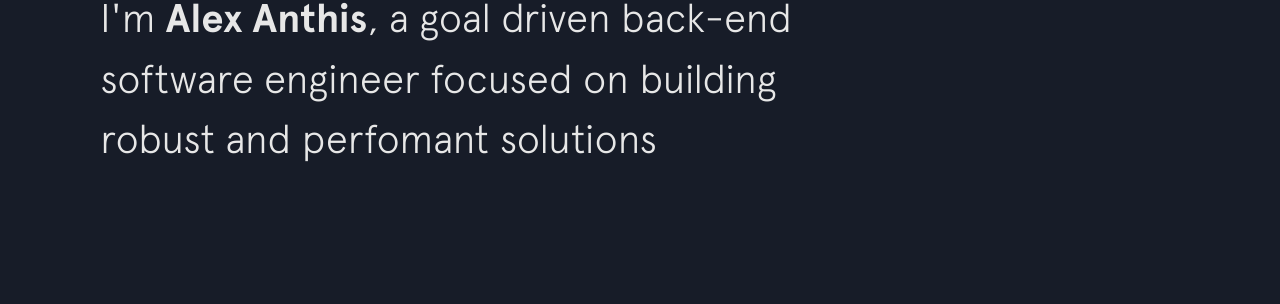
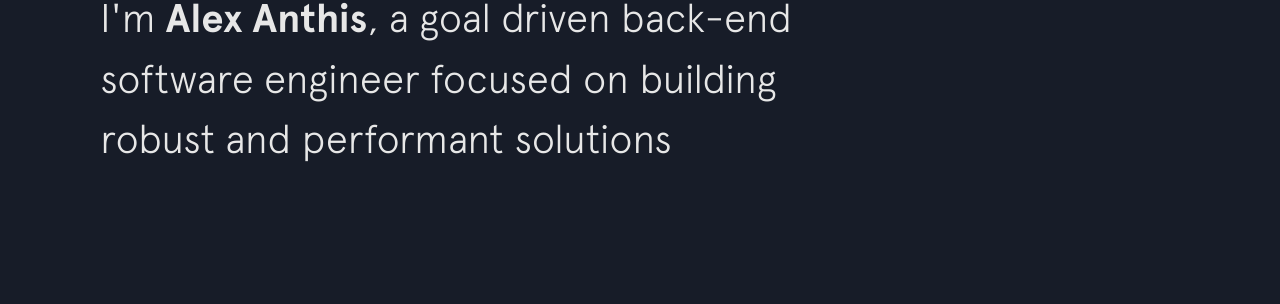
Before and after one commit to bchiang7/bchiang7.github.io, a Jekyll site: the page built from index.html, in a window 1280 px wide and 900 px high. Shown: the part 391-695 px from the top of the window. Built offline with Jekyll 4.4.1, drawn with Linux system fonts in a browser that asks for light colours; nearby versions of some CDN libraries.

Commit message:
Spelling

```diff
--- a/_config.yml
+++ b/_config.yml
@@ -1,7 +1,7 @@
 # Site settings
 name: Alex Anthis
 title: Alex Anthis | Software Engineer
-description: Goal driven back-end software engineer focused on building robust and perfomant solutions
+description: Goal driven back-end software engineer focused on building robust and performant solutions
 url: https://alexanthis.com/
 baseurl: ''
 email: anthiswebdev@gmail.com
--- a/_includes/intro.html
+++ b/_includes/intro.html
@@ -4,7 +4,7 @@
   </h1>
 
   <h2 class="intro__tagline">I'm
-    <span class="name">Alex Anthis</span>, a goal driven back-end software engineer focused on building robust and perfomant solutions
+    <span class="name">Alex Anthis</span>, a goal driven back-end software engineer focused on building robust and performant solutions
     <span class="emoji rocket"></span>
   </h2>
 
--- a/package.json
+++ b/package.json
@@ -1,7 +1,7 @@
 {
   "name": "alexanthis",
   "version": "1.0.0",
-  "description": "Goal driven back-end software engineer focused on building robust and perfomant solutions",
+  "description": "Goal driven back-end software engineer focused on building robust and performant solutions",
   "repository": {
     "type": "git",
     "url": "https://github.com/alexanth/alexanth.github.io"
```
